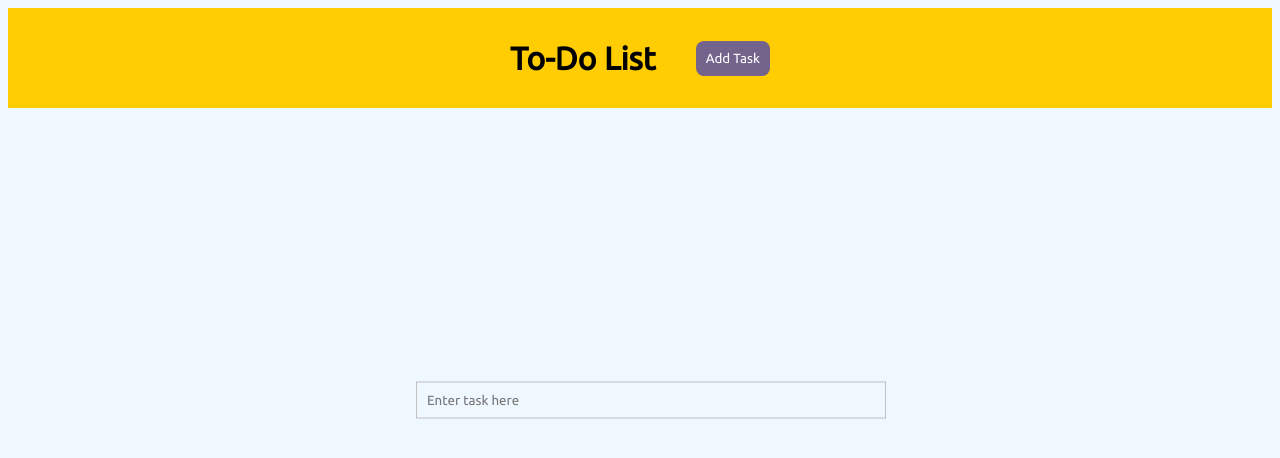
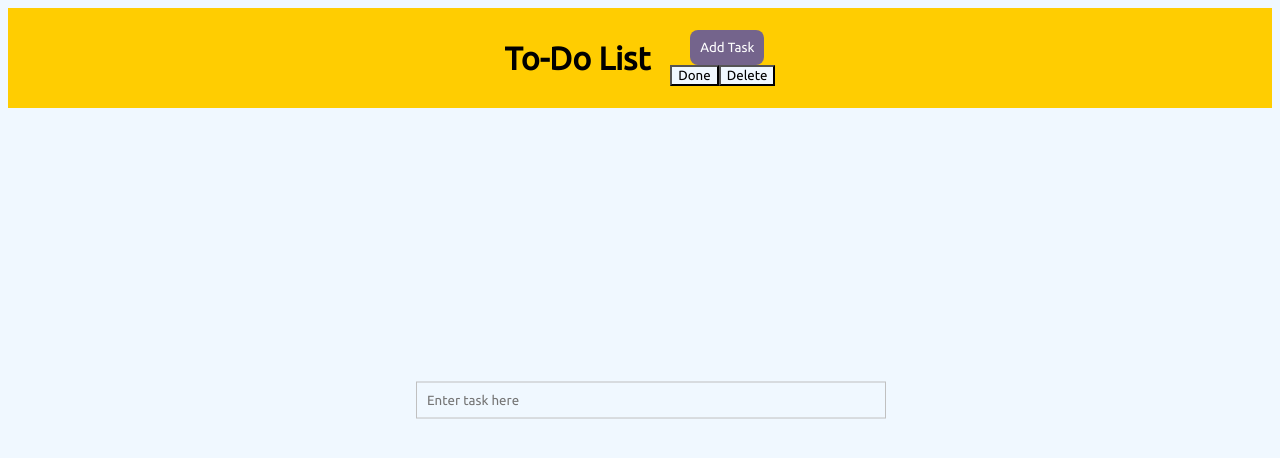
Before and after one commit to ChrisPag/ToDoList, a React (Create React App) app: page / in a window 1280 px wide. Both pictures are taken after a click on the button "Add Task". Shown: the top 458 px of the page. Built offline with nearby package versions, Linux system fonts and the light colour scheme.

Commit message:
Tasks component
Separated  form and add/delete buttons into their own component

```diff
--- a/src/Create.js
+++ b/src/Create.js
@@ -1,8 +1,8 @@
 import { useState } from 'react';
-
+import Tasks from './Tasks';
 
 const Create = () => {
-    const [desc, setDesc] = useState();
+
     const [showTask, setShowTask] = useState(false);
 
     const handleClick = () => {
@@ -11,16 +11,12 @@ const Create = () => {
 
     return (
         <div className = "create">
-            <button onClick={handleClick}>Add Task</button>
+            <button id="addTask" onClick={handleClick}>Add Task</button>
+
             {showTask &&
-            <form>
-                <input
-                    type="text"
-                    placeholder="Enter task here"
-                    value={ desc }
-                    onChange = {(e) => setDesc(e.target.value)}
-                />
-            </form>}
+            <Tasks/>
+            }
+
 
         </div>
     );
--- /dev/null
+++ b/src/Tasks.js
@@ -0,0 +1,23 @@
+import { useState } from 'react';
+
+const Tasks = () => {
+    const [desc, setDesc] = useState();
+
+    return (
+        <div className="tasks">
+            <button>Done</button>
+
+            <form>
+                <input
+                    type="text"
+                    placeholder="Enter task here"
+                    value={ desc }
+                    onChange = {(e) => setDesc(e.target.value)}
+                />
+            </form>
+            <button>Delete</button>
+        </div>
+    );
+}
+
+export default Tasks;
--- a/src/index.css
+++ b/src/index.css
@@ -20,7 +20,7 @@
   margin-right:20px;
 }
 
-.navbar button{
+#addTask{
   margin-left:20px;
   border:none;
   border-radius:8px;
@@ -29,7 +29,7 @@
   color: white;
 }
 
-.navbar button:hover {
+#addTask:hover {
   background-color:#8975a7;
 }
 
```
